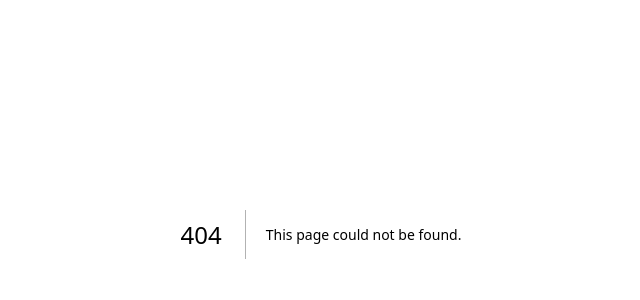
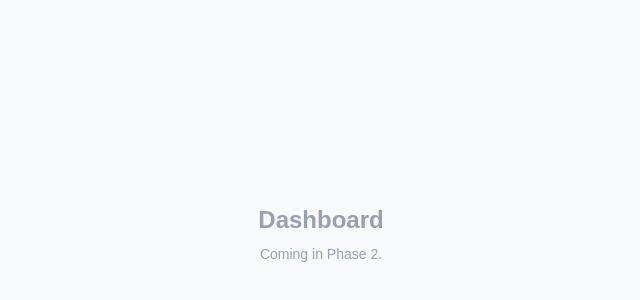
Before and after one commit to sleepdebt/bookscout, a Next.js app: page /dashboard in a window 1280 px wide. Before the commit this address had no page. Shown: the part 166-466 px from the top of the page, without its empty margins (319-959 px from the left). Built offline with nearby package versions, Linux system fonts and the light colour scheme.

Commit message:
feat: add dashboard placeholder (Phase 2 scaffold)

```diff
--- /dev/null
+++ b/src/app/dashboard/page.tsx
@@ -0,0 +1,14 @@
+export const metadata = {
+  title: 'Dashboard — BookScout',
+}
+
+export default function DashboardPage() {
+  return (
+    <div className="min-h-screen bg-gray-50 flex items-center justify-center">
+      <div className="text-center text-gray-400">
+        <p className="text-2xl font-bold mb-2">Dashboard</p>
+        <p className="text-sm">Coming in Phase 2.</p>
+      </div>
+    </div>
+  )
+}
```
